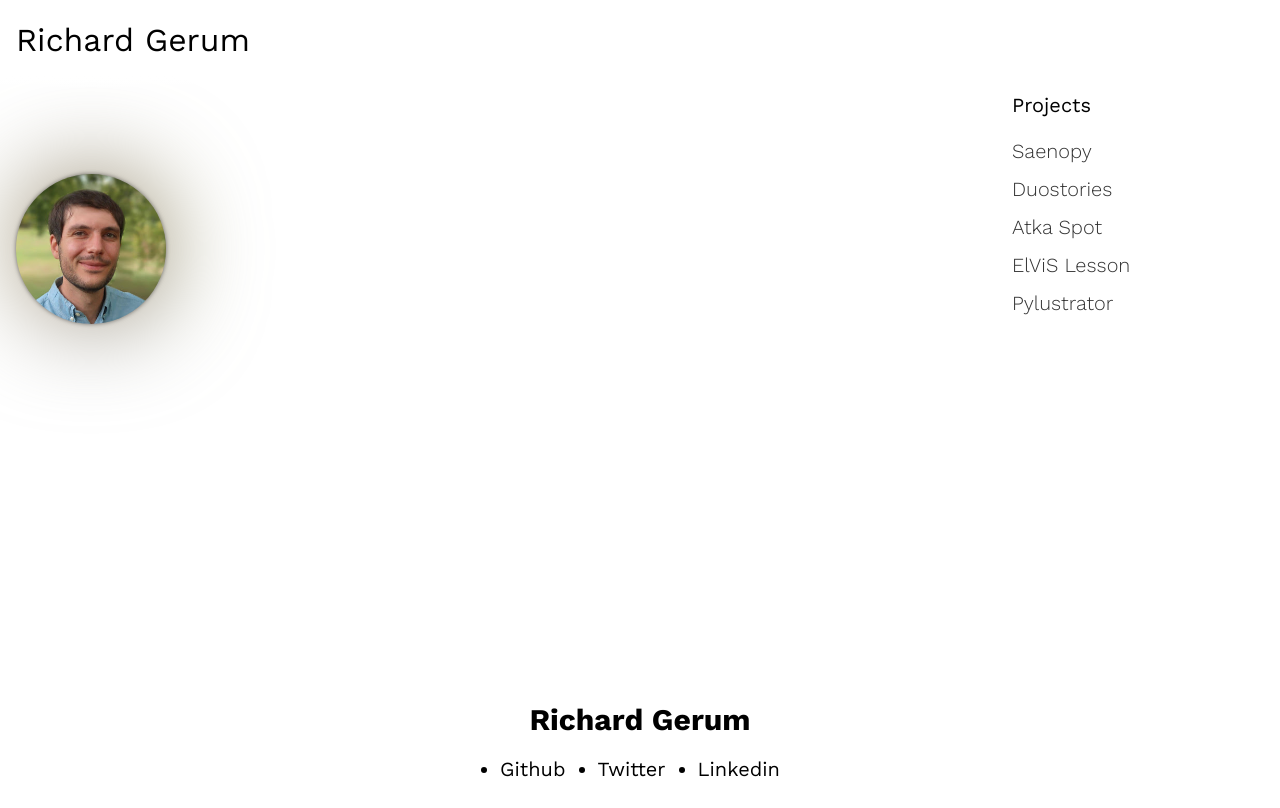
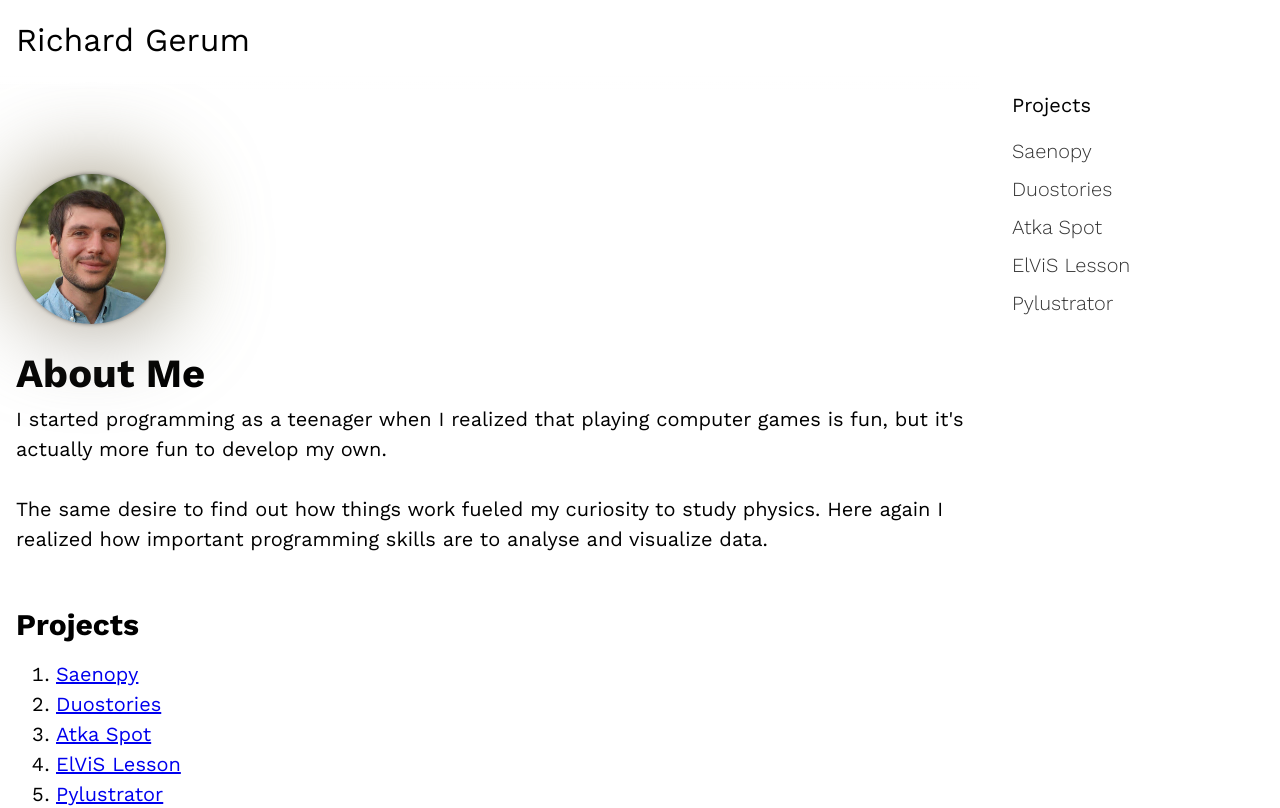
Before and after one commit to rgerum/portfolio-page, a Next.js app: page / in a window 1280 px wide. Shown: the top 808 px of the page. Built offline with nearby package versions, Linux system fonts and the light colour scheme; a web font is replaced by a local one.

Commit message:
added about me

```diff
--- a/src/app/page.js
+++ b/src/app/page.js
@@ -2,12 +2,27 @@ import React from "react";
 import styles from "@/app/projects/[project_name]/layout.module.css";
 import NavAsideProjects from "@/components/NavAsideProjects";
 import ProfilePicture from "@/components/ProfilePicture";
+import { usePathname } from "next/navigation";
+import Link from "next/link";
 
 export default function Page() {
   return (
     <>
       <main className={styles.main}>
         <ProfilePicture />
+        <h1 className={styles.about_me}>About Me</h1>
+        <p>
+          I started programming as a teenager when I realized that playing
+          computer games is fun, but it&apos;s actually more fun to develop my
+          own.
+        </p>
+        <p>
+          The same desire to find out how things work fueled my curiosity to
+          study physics. Here again I realized how important programming skills
+          are to analyse and visualize data.
+        </p>
+        <h2>Projects</h2>
+        <ProjectList />
       </main>
       <aside className={styles.aside}>
         <NavAsideProjects />
@@ -15,3 +30,27 @@ export default function Page() {
     </>
   );
 }
+
+function ProjectList() {
+  const links = [
+    { id: "saenopy", text: "Saenopy" },
+    { id: "duostories", text: "Duostories" },
+    { id: "spot", text: "Atka Spot" },
+    { id: "elvis", text: "ElViS Lesson" },
+    { id: "pylustrator", text: "Pylustrator" },
+  ];
+
+  return (
+    <>
+      <ol className={styles.nav_list}>
+        {links.map(({ text, id }) => (
+          <li key={id}>
+            <Link className={styles.link} href={"/projects/" + id}>
+              {text}
+            </Link>
+          </li>
+        ))}
+      </ol>
+    </>
+  );
+}
--- a/src/app/projects/[project_name]/layout.module.css
+++ b/src/app/projects/[project_name]/layout.module.css
@@ -59,3 +59,8 @@
     border-radius: 8px !important;
   }
 }
+
+
+.about_me {
+  margin-top: 270px;
+}
```
